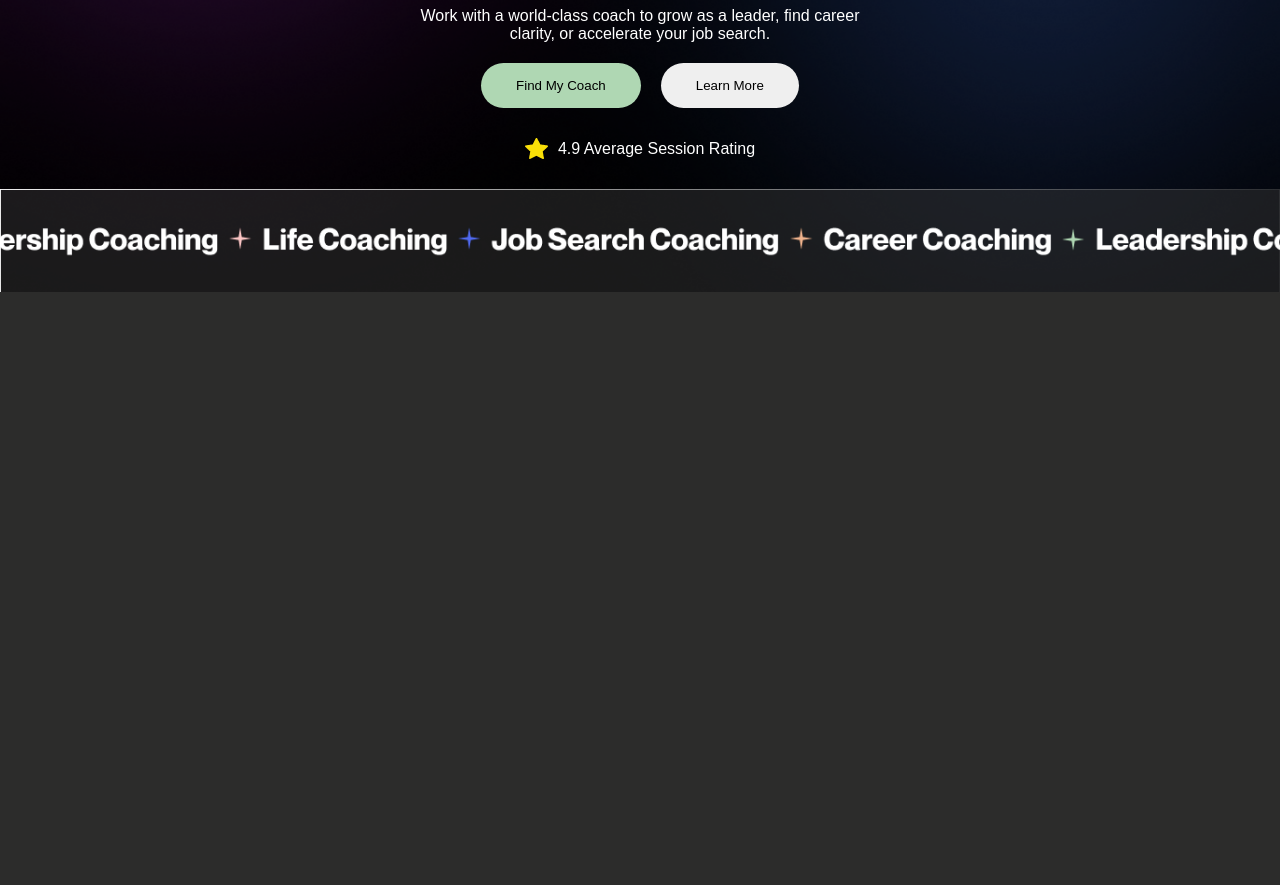
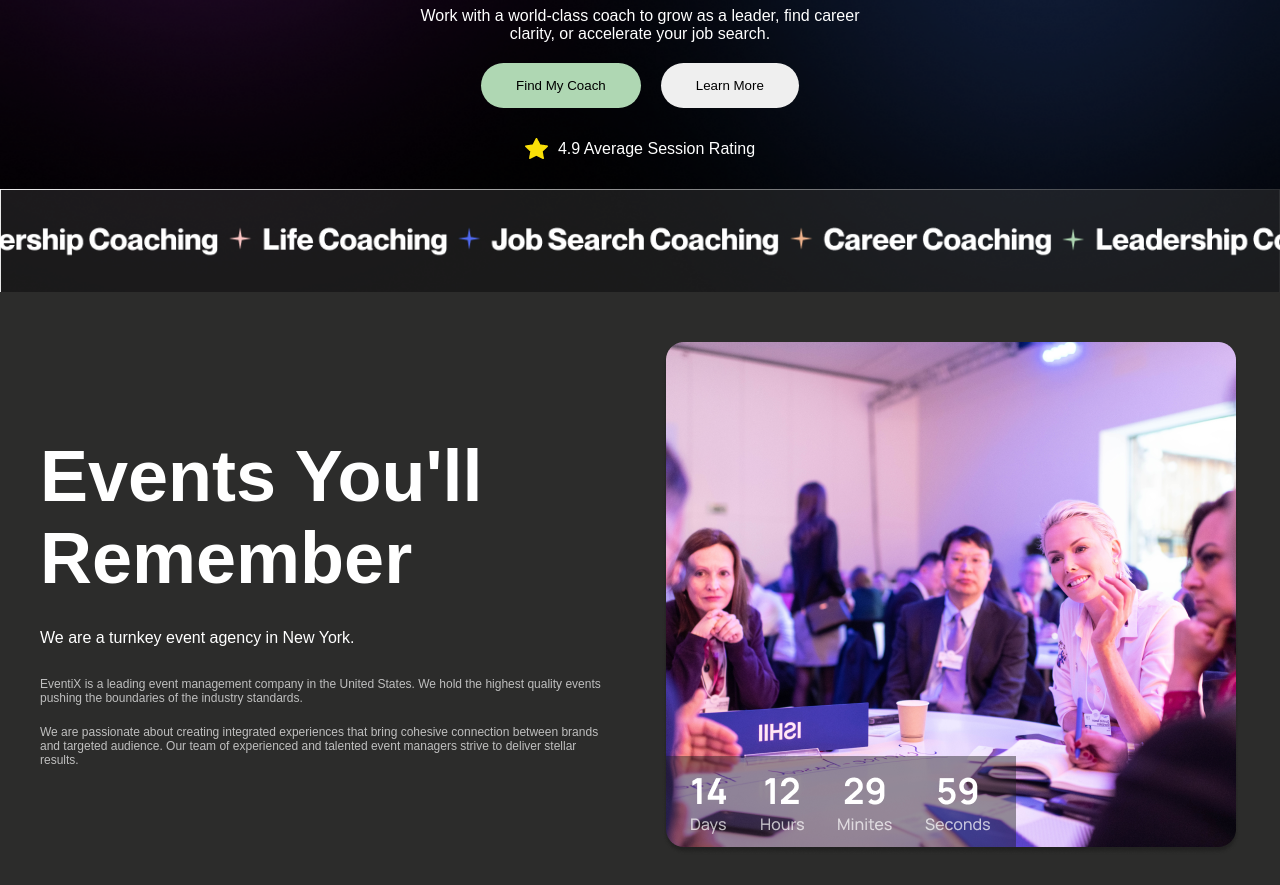
Before and after one commit to gazirahad7/floko, a plain HTML site: page index.html in a window 1280 px wide. Shown: the part 561-1446 px from the top of the page. Before the commit the page ends 853 px from the top, so only its background shows below. Drawn offline with Linux system fonts and the light colour scheme.

Commit message:
added event

```diff
--- a/css/globals.css
+++ b/css/globals.css
@@ -143,3 +143,10 @@ header {
 .banner-2 img {
   width: 100%;
 }
+
+/*============= STYLE FOR EVENT SECTION   ==========*/
+
+.event h1 {
+  font-size: 72px;
+  font-weight: 700;
+}
--- a/css/reseable.css
+++ b/css/reseable.css
@@ -32,6 +32,12 @@
 .my-3 {
   margin: 30px 0;
 }
+.my-4 {
+  margin: 40px 0;
+}
+.my-5 {
+  margin: 50px 0;
+}
 .my-2 {
   margin: 20px 0;
 }
@@ -41,9 +47,17 @@
 .gap-2 {
   gap: 20px;
 }
+.gap-5 {
+  gap: 50px;
+}
 .pt-1 {
   padding: 10px 0;
 }
 .py-3 {
   padding: 30px 0;
 }
+
+.text-sm {
+  color: #bfbfbf;
+  font-size: 12px;
+}
--- a/index.html
+++ b/index.html
@@ -83,7 +83,7 @@
         <div class="hero-banner-content">
           <div>
             <div class="banner-img">
-              <img src="/images/banner-1.png" alt="" />
+              <img src="/images/banner-1.png" alt="Banner" />
             </div>
             <div class="banner-content">
               <h1 class="t-c">
@@ -140,6 +140,35 @@
     </section>
     <!-- Markup for EVENT  Section -->
 
+    <section class="my-5 event">
+      <div class="container d-f j-c-b gap-5">
+        <div class="d-f a-i-c">
+          <div>
+            <h1 class="color-white">
+              Events You'll <br />
+              Remember
+            </h1>
+            <p class="my-3">We are a turnkey event agency in New York.</p>
+
+            <p class="text-sm my-2">
+              EventiX is a leading event management company in the United
+              States. We hold the highest quality events pushing the boundaries
+              of the industry standards.
+            </p>
+            <p class="text-sm">
+              We are passionate about creating integrated experiences that bring
+              cohesive connection between brands and targeted audience. Our team
+              of experienced and talented event managers strive to deliver
+              stellar results.
+            </p>
+          </div>
+        </div>
+        <div>
+          <img src="/images/event.png" alt="EVENT" />
+        </div>
+      </div>
+    </section>
+
     <script src="/JS/main.js"></script>
   </body>
 </html>
```
Also changed, not shown: images/event.png (added).
